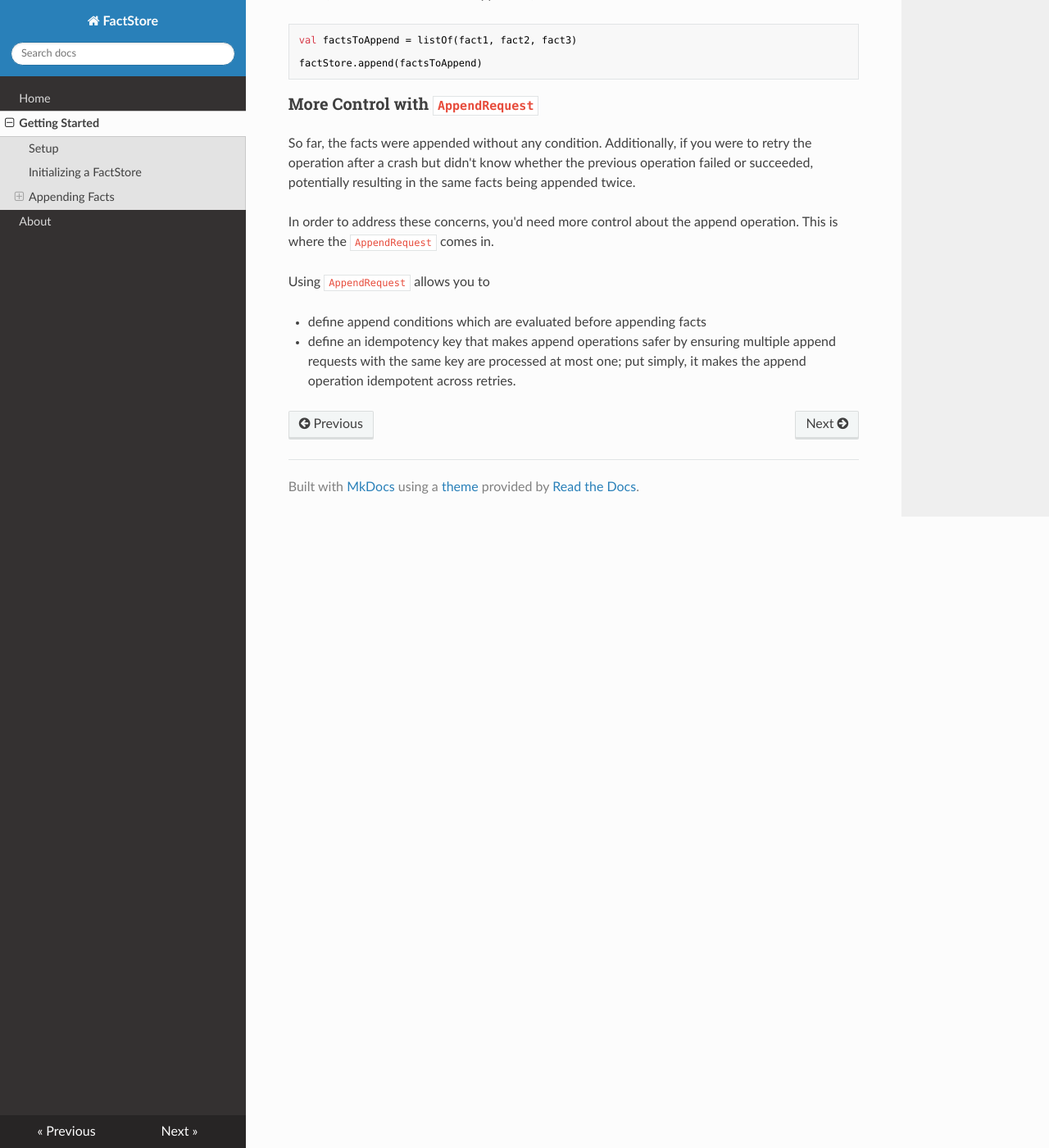
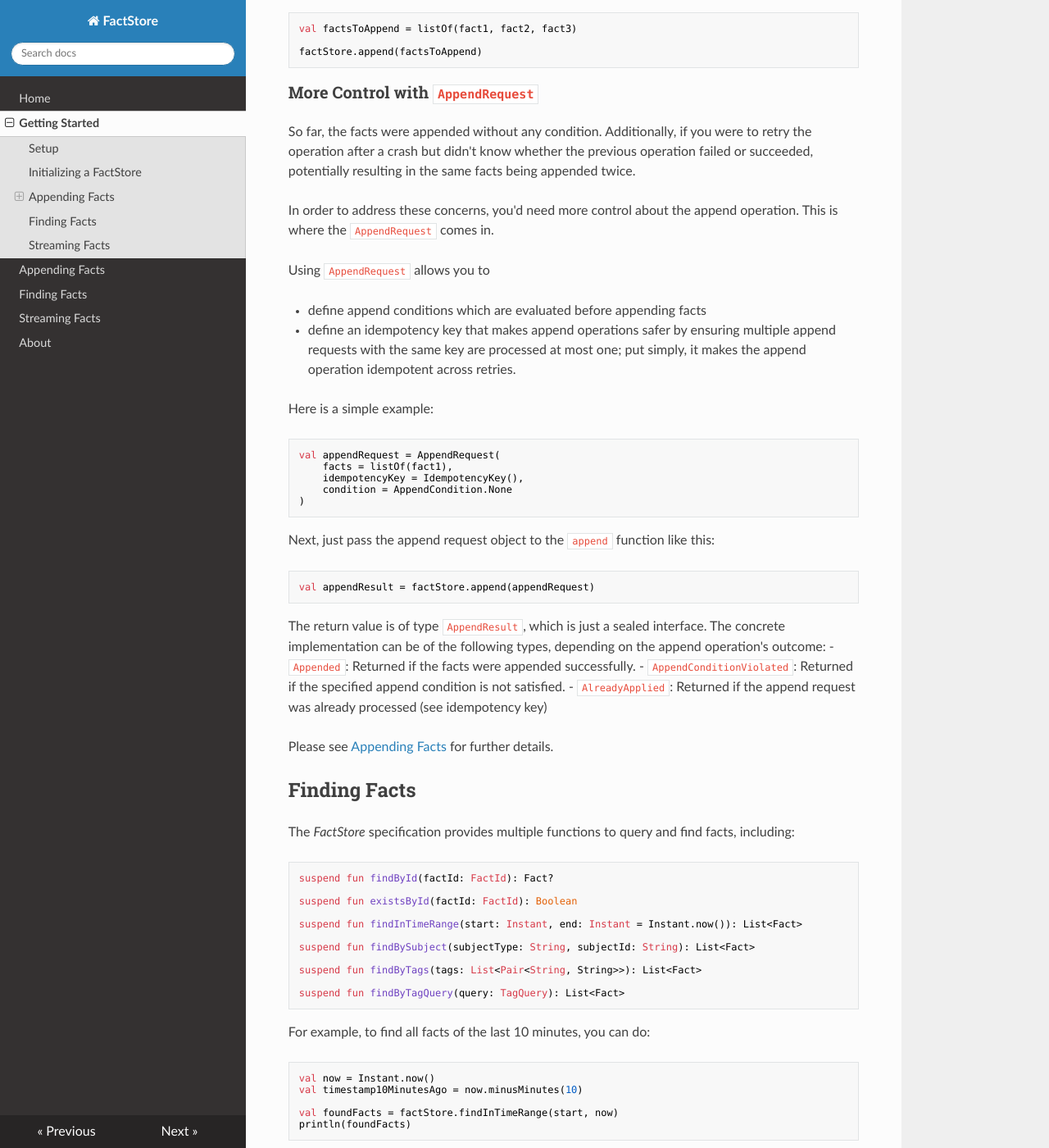
Before and after one commit to fact-store/factstore.org, an MkDocs documentation site: the page built from docs/getting-started.md, in a window 1280 px wide and 1400 px high, scrolled down 1250 px. Shown: the whole window at 82% size. Built offline with MkDocs 1.6.1, drawn with Linux system fonts in a browser that asks for light colours; nearby versions of some CDN libraries; some of the changed text lies outside the part shown.

Commit message:
Added sample section in getting started

````diff
--- a/docs/getting-started.md
+++ b/docs/getting-started.md
@@ -36,14 +36,13 @@ To append new facts, you can use the `append` functions available. The most stra
 val factToAppend = Fact(
     id = FactId.generate(), // generates a new identifier
     type = "order-placed", // references the fact type
-    payload = "This is some event payload".toByteArray(UTF_8), // payload as byte stream
+    payload = "This is some fact payload".toByteArray(UTF_8), // payload as byte stream
     subjectRef = SubjectRef( // facts can reference a higher-level entities they belong to
         type = "orders", // the type/category of the subject
         id = "order-123" // the identifier of the subject within that type
     ),
     createdAt = Instant.now(), // timestamp
 )
-
 
 factStore.append(factToAppend)
 ```
@@ -66,3 +65,91 @@ Using `AppendRequest` allows you to
 
 - define append conditions which are evaluated before appending facts
 - define an idempotency key that makes append operations safer by ensuring multiple append requests with the same key are processed at most one; put simply, it makes the append operation idempotent across retries.
+
+Here is a simple example:
+
+```kotlin
+val appendRequest = AppendRequest(
+    facts = listOf(fact1),
+    idempotencyKey = IdempotencyKey(),
+    condition = AppendCondition.None
+)
+```
+
+Next, just pass the append request object to the `append` function like this:
+
+```kotlin
+val appendResult = factStore.append(appendRequest)
+```
+
+The return value is of type `AppendResult`, which is just a sealed interface.
+The concrete implementation can be of the following types, depending on the append operation's outcome:
+- `Appended`: Returned if the facts were appended successfully.
+- `AppendConditionViolated`: Returned if the specified append condition is not satisfied.
+- `AlreadyApplied`: Returned if the append request was already processed (see idempotency key)
+
+Please see [Appending Facts](appending-facts.md) for further details.
+
+## Finding Facts
+
+The _FactStore_ specification provides multiple functions to query and find facts, including:
+
+```kotlin
+suspend fun findById(factId: FactId): Fact?
+
+suspend fun existsById(factId: FactId): Boolean
+
+suspend fun findInTimeRange(start: Instant, end: Instant = Instant.now()): List<Fact>
+
+suspend fun findBySubject(subjectType: String, subjectId: String): List<Fact>
+
+suspend fun findByTags(tags: List<Pair<String, String>>): List<Fact>
+
+suspend fun findByTagQuery(query: TagQuery): List<Fact>
+```
+
+For example, to find all facts of the last 10 minutes, you can do:
+
+```kotlin
+val now = Instant.now()
+val timestamp10MinutesAgo = now.minusMinutes(10)
+
+val foundFacts = factStore.findInTimeRange(start, now)
+println(foundFacts)
+```
+
+For more details, see [Finding Facts](finding-facts.md).
+
+## Streaming Facts
+
+You can also stream facts in real-time using the functions defined in `FactStreamer`.
+The function `streamAll()` takes no arguments and returns a `Flow` of facts. The facts are streamed in the order they were appended, starting with the oldest fact and proceeding to the newest facts.
+Once the function has "caught up" on all facts stored in the fact store, the flow continues and facts are returned as they are appended to the fact store.
+
+The following example streams all facts and prints them to the console:
+```kotlin
+store.streamAll().collect {
+    println(it)
+}
+```
+
+If you want or need more control over the streaming, e.g. starting from a specific fact, consider using `StreamingOptionSet`:
+
+```kotlin
+data class StreamingOptionSet(
+    val lastSeenId: FactId? = null,
+    val batchSize: Int = 128,
+    val pollDelayMs: Long = 250L
+)
+```
+
+For example, you can start streaming after a specific fact ID. In this case, the fact ID acts as a kind of checkpoint.
+
+```kotlin
+store
+    .streamAll(StreamingOptionSet(lastSeenId = fact1.id))
+    .collect { println(it) }
+
+```
+
+Please refer to [Streaming Facts](streaming-facts.md) for more details.
--- a/mkdocs.yml
+++ b/mkdocs.yml
@@ -2,5 +2,8 @@ site_name: FactStore
 nav:
   - Home: index.md
   - Getting Started: getting-started.md
+  - Appending Facts: appending-facts.md
+  - Finding Facts: finding-facts.md
+  - Streaming Facts: streaming-facts.md
   - About: about.md
 theme: readthedocs
````
Also changed, not shown: docs/appending-facts.md (added, +3 -0 lines), docs/finding-facts.md (added, +3 -0 lines), docs/streaming-facts.md (added, +3 -0 lines).
